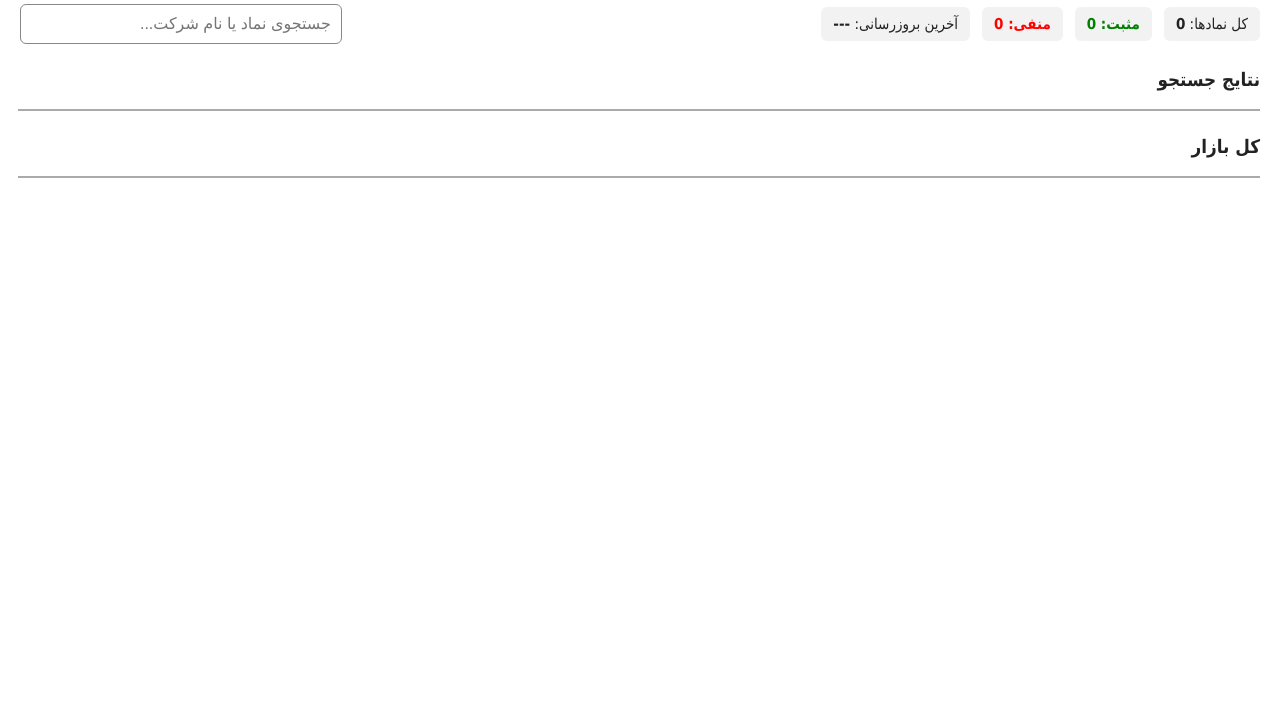
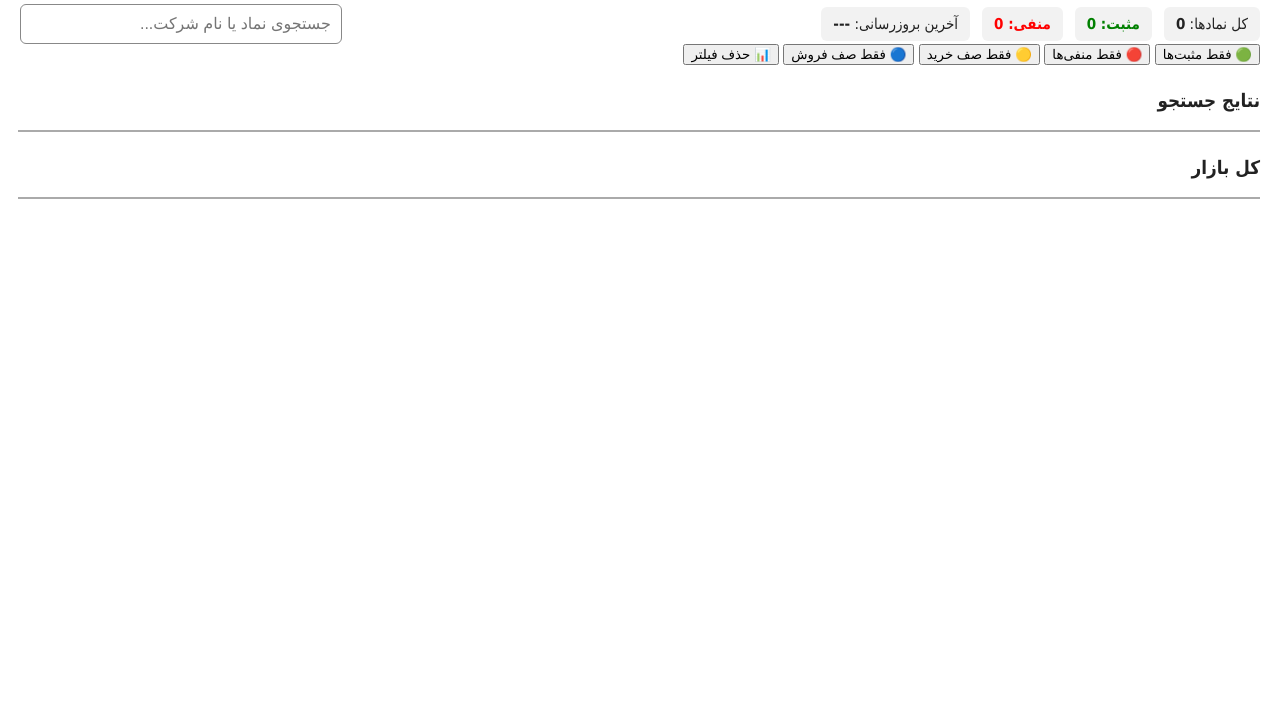
Before and after one commit to gorbehmaloos/Repository, a plain HTML site: page index.html in a window 1280 px wide. Shown: the part 75-800 px from the top of the page. Drawn offline with Linux system fonts and the light colour scheme; no server answers.

Commit message:
Update index.html

```diff
--- a/index.html
+++ b/index.html
@@ -2,6 +2,7 @@
 <html lang="fa" dir="rtl">
 
 <head>
+
 <meta charset="UTF-8">
 <meta name="viewport" content="width=device-width, initial-scale=1.0">
 
@@ -24,6 +25,7 @@
 
 
 <div class="stats">
+
 
 <span>
 کل نمادها:
@@ -65,6 +67,39 @@ placeholder="جستجوی نماد یا نام شرکت..."
 
 </div>
 
+
+
+<div class="filters">
+
+
+<button id="positiveFilter">
+🟢 فقط مثبت‌ها
+</button>
+
+
+<button id="negativeFilter">
+🔴 فقط منفی‌ها
+</button>
+
+
+<button id="buyQueueFilter">
+🟡 فقط صف خرید
+</button>
+
+
+<button id="sellQueueFilter">
+🔵 فقط صف فروش
+</button>
+
+
+<button id="clearFilter">
+📊 حذف فیلتر
+</button>
+
+
+</div>
+
+
 </header>
 
 
@@ -83,6 +118,7 @@ placeholder="جستجوی نماد یا نام شرکت..."
 
 
 
+
 <section>
 
 <h3>کل بازار</h3>
@@ -97,6 +133,7 @@ placeholder="جستجوی نماد یا نام شرکت..."
 
 
 
+
 <script src="script.js"></script>
 
 
```
